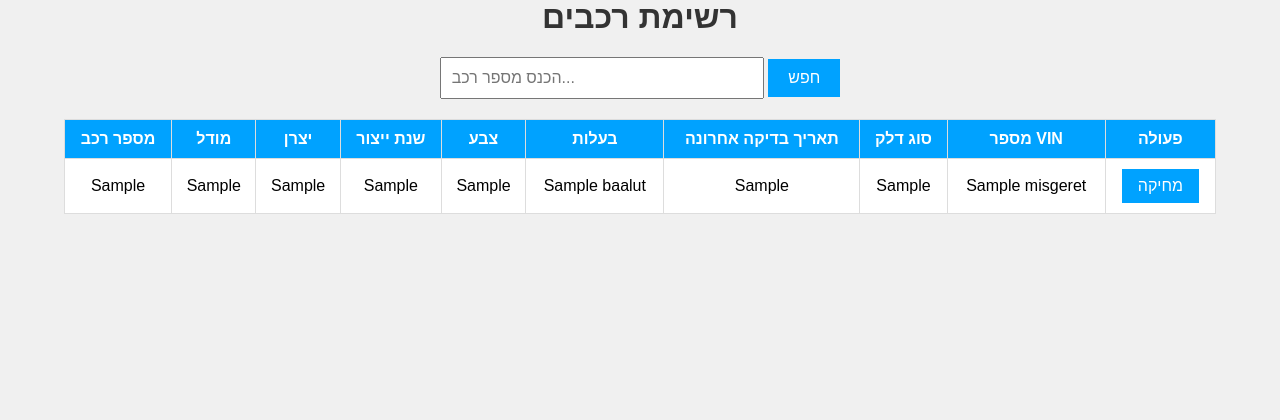
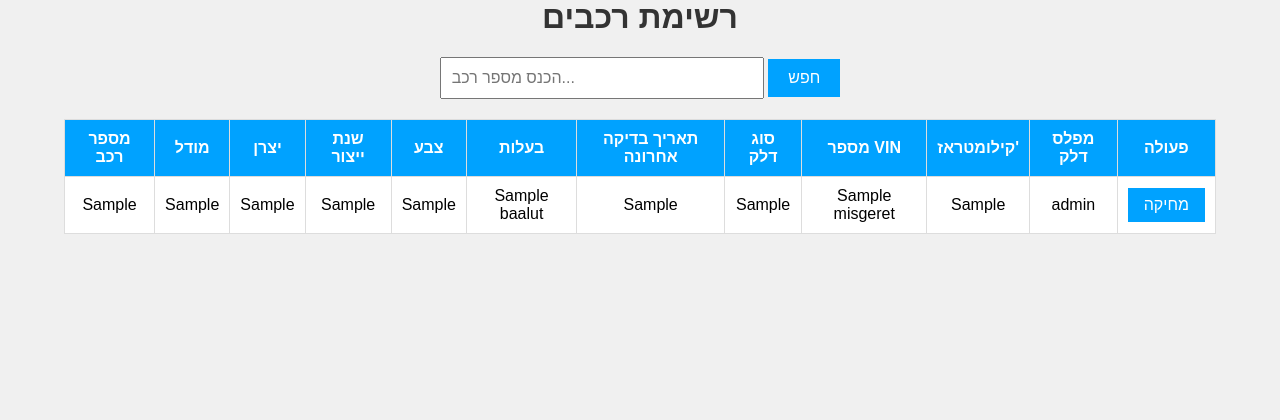
Before and after one commit to naorbarzion/vehicle-vin-search-by-number, a Flask app: template templates/index.html in a window 1280 px wide. Shown: the part 145-565 px from the top of the page. Run offline with Flask 2, Linux system fonts and the light colour scheme; the template is opened without the code that fills it: most values are stand-ins (such as "Sample title", 1, 10 or a date in 2020).

Commit message:
Update index.html

```diff
--- a/templates/index.html
+++ b/templates/index.html
@@ -155,6 +155,8 @@
                 <th>תאריך בדיקה אחרונה</th>
                 <th>סוג דלק</th>
                 <th>מספר VIN</th>
+                <th>קילומטראז'</th>
+                <th>מפלס דלק</th>
                 <th>פעולה</th>
             </tr>
         </thead>
@@ -170,6 +172,8 @@
                 <td data-label="תאריך בדיקה אחרונה">{{ record['mivchan_acharon_dt'] }}</td>
                 <td data-label="סוג דלק">{{ record['sug_delek_nm'] }}</td>
                 <td data-label="מספר VIN">{{ record['misgeret'] }}</td>
+                <td data-label="קילומטראז'">{{ record['kilometer_reading'] }}</td>
+                <td data-label="מפלס דלק">{{ record['fuel_level'] }}</td>
                 <td data-label="פעולה"><button class="action-button">מחיקה</button></td>
             </tr>
             {% endfor %}
```
